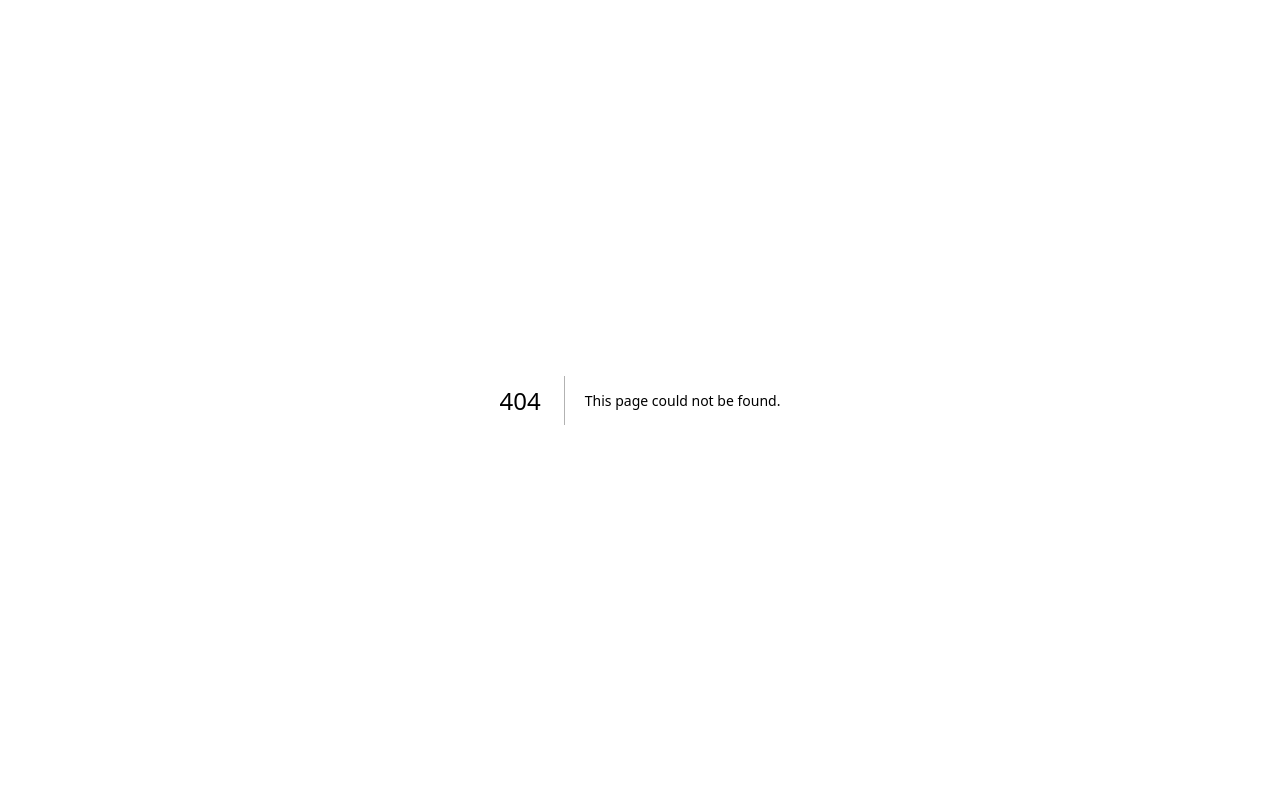
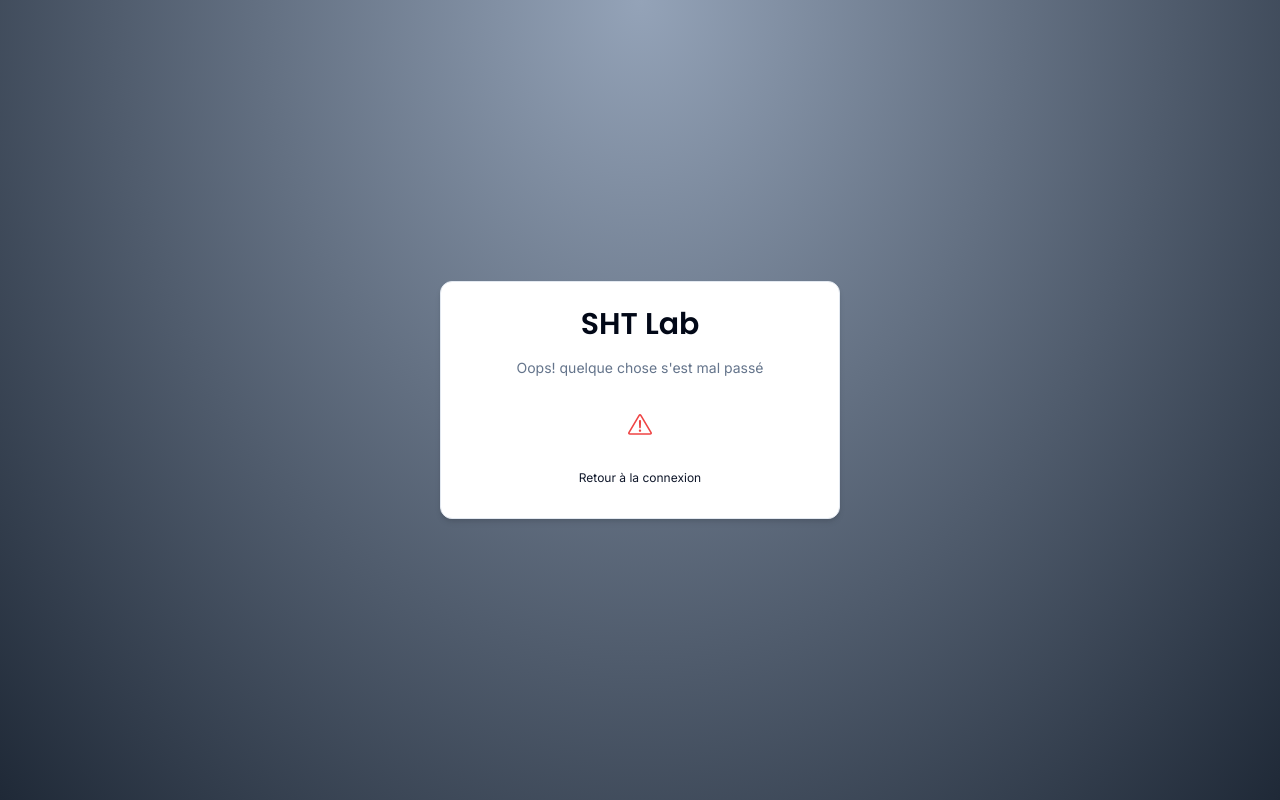
Before and after one commit to shuntps/SHTLab-Personal_website, a Next.js app: page /auth/error in a window 1280 px wide. Before the commit this address had no page. Built offline with nearby package versions, Linux system fonts and the light colour scheme.

Commit message:
Fix error page when email already in use with other provider

```diff
--- /dev/null
+++ b/app/auth/error/page.tsx
@@ -0,0 +1,7 @@
+import { ErrorCard } from "@/components/auth/error-card";
+
+const AuthErrorPage = () => {
+   return <ErrorCard />;
+};
+
+export default AuthErrorPage;
--- a/auth.ts
+++ b/auth.ts
@@ -12,6 +12,10 @@ export const {
    signIn,
    signOut,
 } = NextAuth({
+   pages: {
+      signIn: "/auth/login",
+      error: "/auth/error",
+   },
    events: {
       async linkAccount({ user }) {
          await db.user.update({
--- /dev/null
+++ b/components/auth/error-card.tsx
@@ -0,0 +1,19 @@
+// Not in use
+
+import { ExclamationTriangleIcon } from "@radix-ui/react-icons";
+
+import { CardWrapper } from "@/components/auth/card-wrapper";
+
+export const ErrorCard = () => {
+   return (
+      <CardWrapper
+         headerLabel="Oops! quelque chose s'est mal passé"
+         backButtonHref="/auth/login"
+         backButtonLabel="Retour à la connexion"
+      >
+         <div className="mt-3 w-full flex justify-center">
+            <ExclamationTriangleIcon className="text-destructive w-6 h-6" />
+         </div>
+      </CardWrapper>
+   );
+};
--- a/components/auth/login-form.tsx
+++ b/components/auth/login-form.tsx
@@ -1,8 +1,9 @@
 "use client";
 
 import * as z from "zod";
+import { useForm } from "react-hook-form";
+import { useSearchParams } from "next/navigation";
 import { useState, useTransition } from "react";
-import { useForm } from "react-hook-form";
 import { zodResolver } from "@hookform/resolvers/zod";
 
 import { LoginSchema } from "@/schemas";
@@ -22,6 +23,11 @@ import { FormSuccess } from "@/components/form-success";
 import { login } from "@/actions/login";
 
 export const LoginForm = () => {
+   const searchParams = useSearchParams();
+   const urlError =
+      searchParams.get("error") === "OAuthAccountNotLinked"
+         ? "Courriel déjà utilisé par un autre fournisseur!"
+         : "";
    const [error, setError] = useState<string | undefined>("");
    const [success, setSuccess] = useState<string | undefined>("");
    const [isPending, startTransition] = useTransition();
@@ -40,8 +46,9 @@ export const LoginForm = () => {
 
       startTransition(() => {
          login(values).then((data) => {
-            setError(data.error);
-            setSuccess(data.success);
+            setError(data?.error);
+            // TODO: Add when we add 2FA
+            // setSuccess(data?.success);
          });
       });
    };
@@ -93,7 +100,7 @@ export const LoginForm = () => {
                      )}
                   />
                </div>
-               <FormError message={error} />
+               <FormError message={error || urlError} />
                <FormSuccess message={success} />
                <Button disabled={isPending} type="submit" className="w-full">
                   Connexion
--- a/routes.ts
+++ b/routes.ts
@@ -12,7 +12,7 @@ export const publicRoutes = ["/"];
  * @type {string[]}
  */
 
-export const authRoutes = ["/auth/login", "/auth/register"];
+export const authRoutes = ["/auth/login", "/auth/register", "/auth/error"];
 
 /**
  * The prefix for API authentication routes
```
